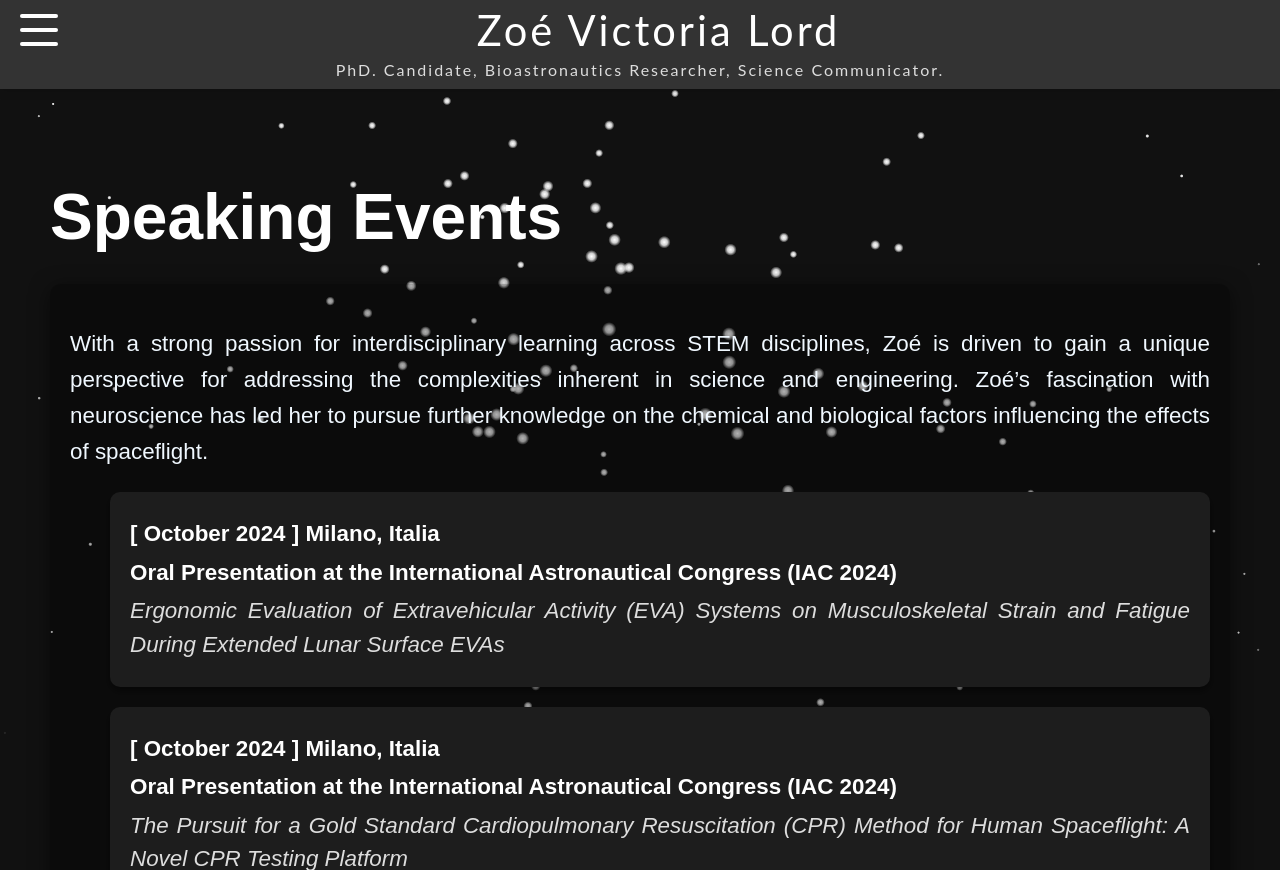
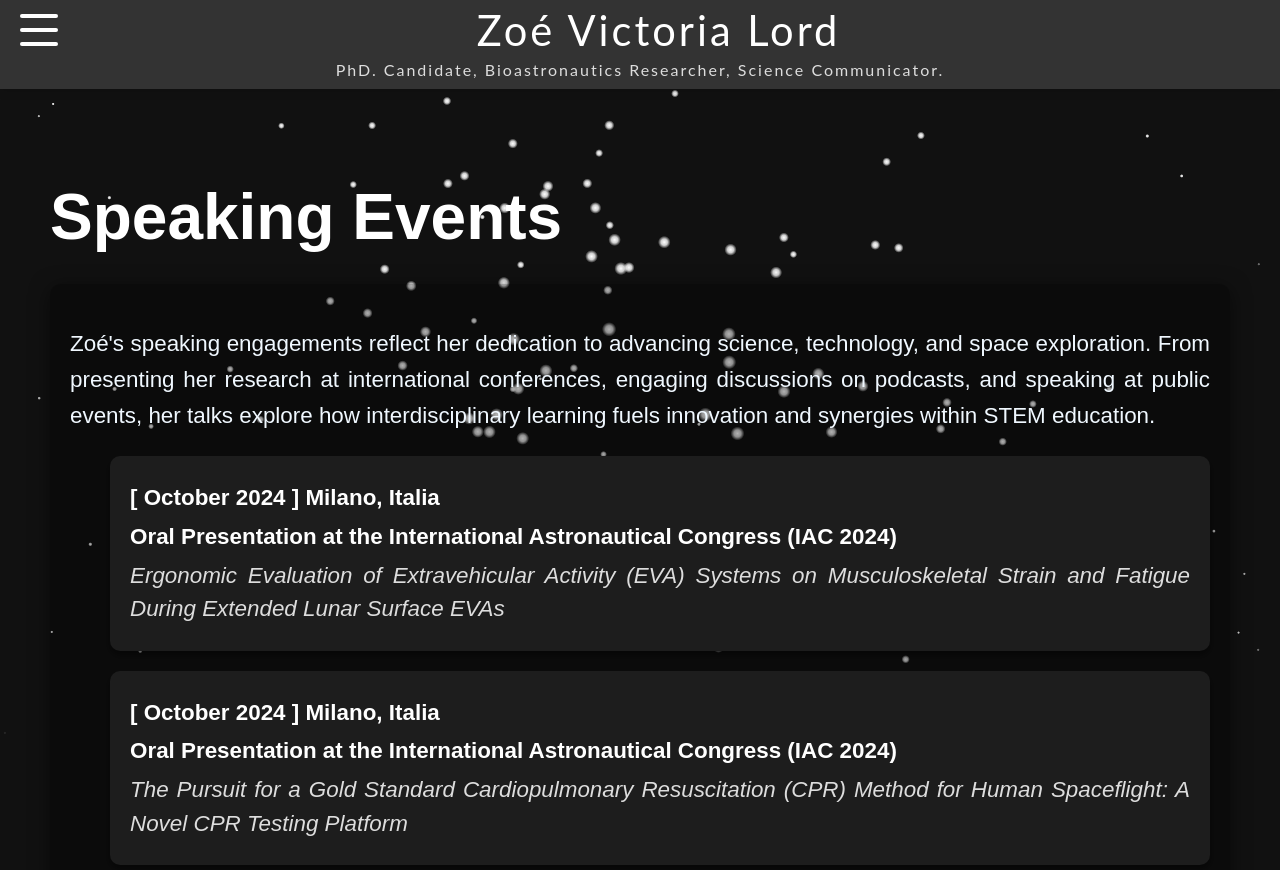
Before and after one commit to lordzoe/Zoe-Website, a PHP site: page /speaking.php in a window 1280 px wide. Shown: the top 870 px of the page. Run offline with PHP 8.4, Linux system fonts and the light colour scheme.

Commit message:
fixed text description

```diff
--- a/index.php
+++ b/index.php
@@ -25,7 +25,7 @@
         <div class="index-overlay">
             <div class="index-content">
                 <h1>Exploring the Frontiers of Science and Engineering</h1>
-                <p>Dive into a journey of interdisciplinary research, from neuroscience in spaceflight environments to innovative EVA systems. Discover how curiosity and persistence push us towards new horizons in understanding and exploration.</p>
+                <p>Dive into a journey of interdisciplinary research, from cognitive load to medical technologies for spaceflight environments. Discover how curiosity and persistence push us towards new horizons in knowledge and exploration.</p>';
                 <a href="in_the_news.php" class="index-button">Learn More</a>
             </div>
         </div>
--- a/speaking.php
+++ b/speaking.php
@@ -26,7 +26,7 @@
 
         <!-- Text Content -->
         <div class="speaking-text">
-            <p>With a strong passion for interdisciplinary learning across STEM disciplines, Zoé is driven to gain a unique perspective for addressing the complexities inherent in science and engineering. Zoé’s fascination with neuroscience has led her to pursue further knowledge on the chemical and biological factors influencing the effects of spaceflight.</p>
+            <p>Zoé's speaking engagements reflect her dedication to advancing science, technology, and space exploration. From presenting her research at international conferences, engaging discussions on podcasts, and speaking at public events, her talks explore how interdisciplinary learning fuels innovation and synergies within STEM education.</p>
 
             <ul class="speaking-list">
                 <li>
```
